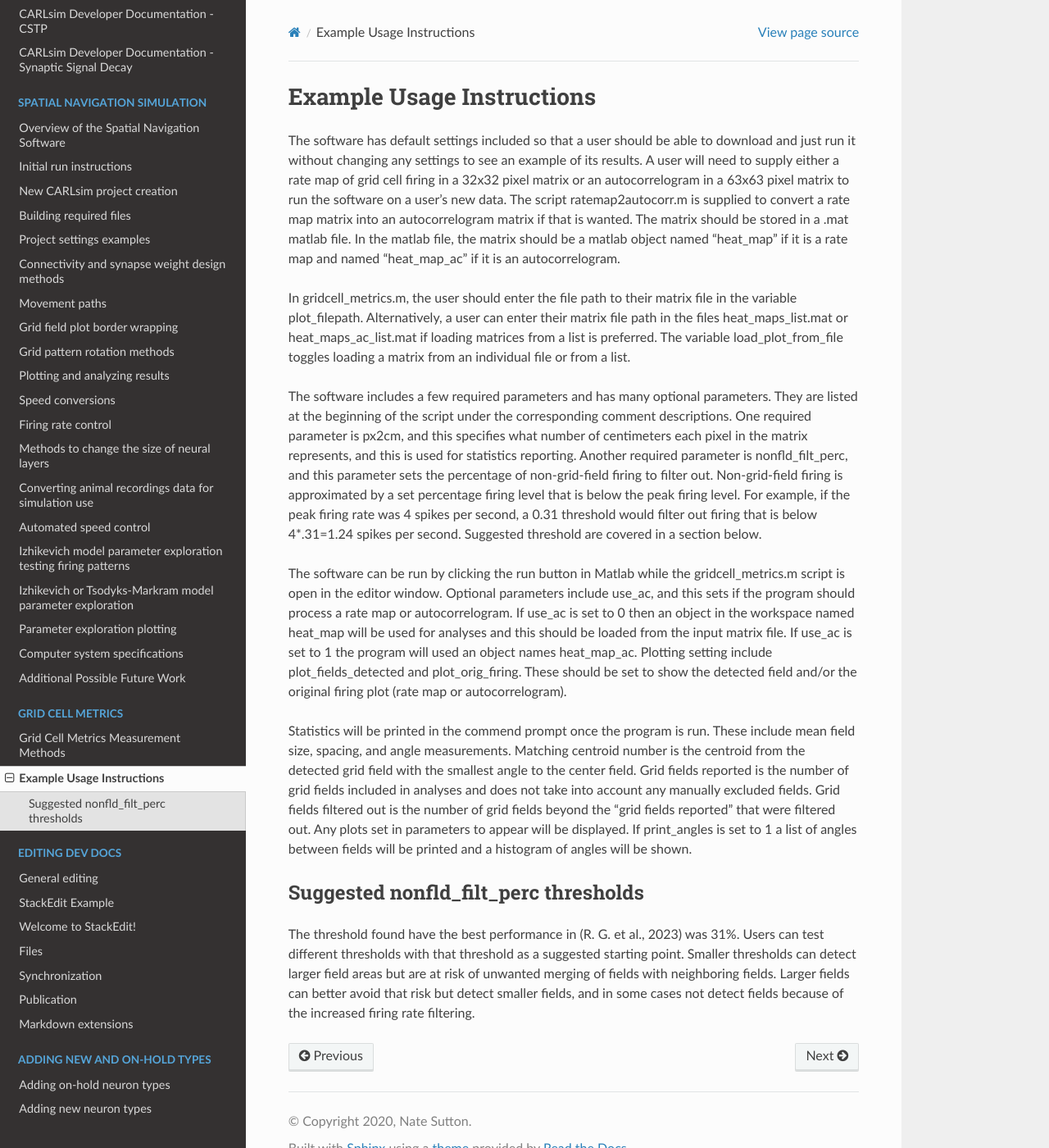
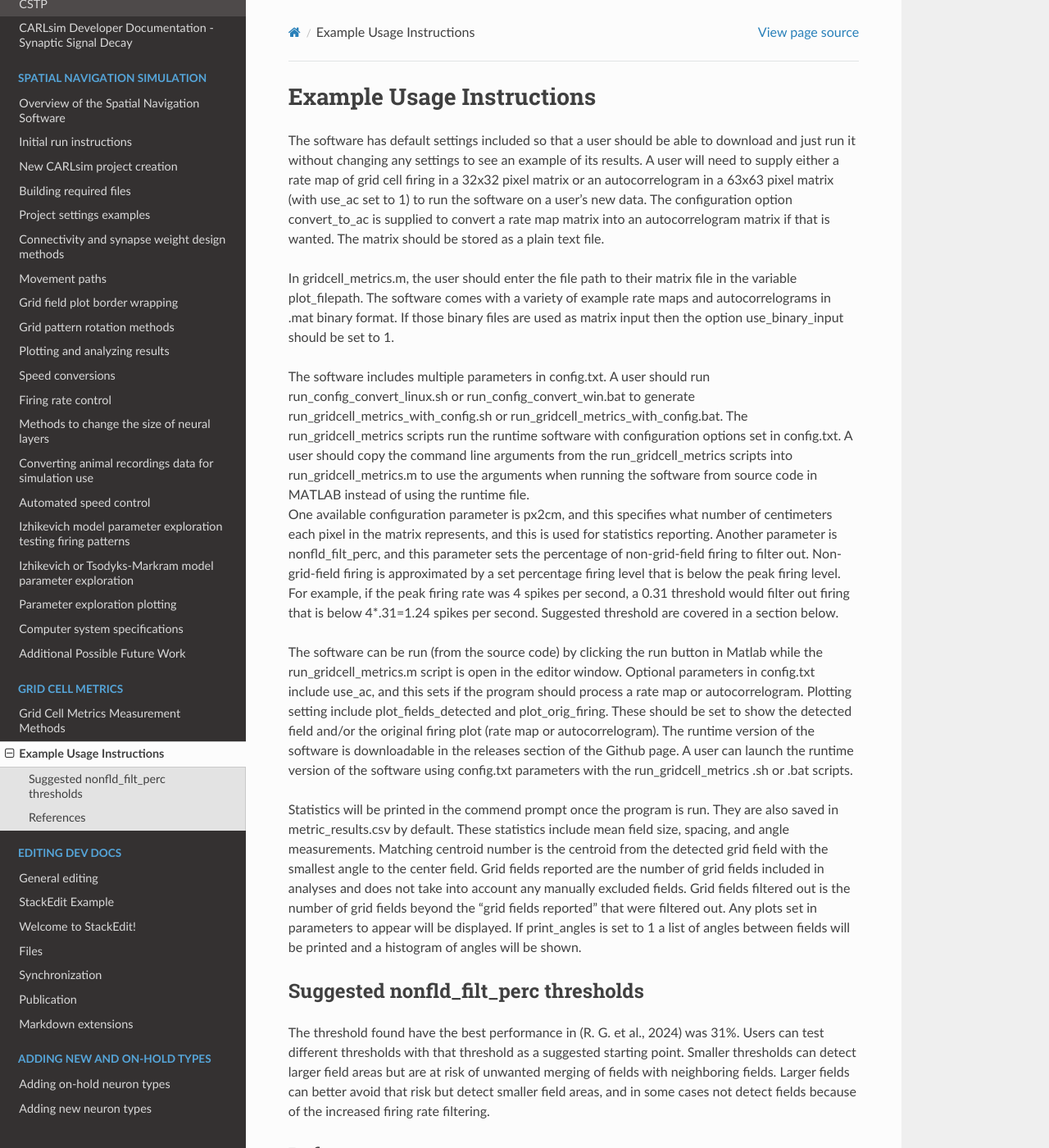
Before and after one commit to Hippocampome-Org/hco_dev_docs, a Sphinx documentation site: the page built from docs/gridcell_metrics/usage_instruct.md, in a window 1280 px wide and 1400 px high. Shown: the whole window at 82% size. Built offline with Sphinx 7.4.7 and the Read the Docs theme 3.1.0, drawn with Linux system fonts in a browser that asks for light colours; some of the changed text lies outside the part shown.

Commit message:
updated gridcell metrics docs

```diff
--- a/docs/gridcell_metrics/usage_instruct.md
+++ b/docs/gridcell_metrics/usage_instruct.md
@@ -1,15 +1,19 @@
 Example Usage Instructions
 ==========================
 
-The software has default settings included so that a user should be able to download and just run it without changing any settings to see an example of its results. A user will need to supply either a rate map of grid cell firing in a 32x32 pixel matrix or an autocorrelogram in a 63x63 pixel matrix to run the software on a user's new data. The script ratemap2autocorr.m is supplied to convert a rate map matrix into an autocorrelogram matrix if that is wanted. The matrix should be stored in a .mat matlab file. In the matlab file, the matrix should be a matlab object named "heat_map" if it is a rate map and named "heat_map_ac" if it is an autocorrelogram.
+The software has default settings included so that a user should be able to download and just run it without changing any settings to see an example of its results. A user will need to supply either a rate map of grid cell firing in a 32x32 pixel matrix or an autocorrelogram in a 63x63 pixel matrix (with use_ac set to 1) to run the software on a user's new data. The configuration option convert_to_ac is supplied to convert a rate map matrix into an autocorrelogram matrix if that is wanted. The matrix should be stored as a plain text file.
 <br>
-<br>In gridcell_metrics.m, the user should enter the file path to their matrix file in the variable plot_filepath. Alternatively, a user can enter their matrix file path in the files heat_maps_list.mat or heat_maps_ac_list.mat if loading matrices from a list is preferred. The variable load_plot_from_file toggles loading a matrix from an individual file or from a list.
+<br>In gridcell_metrics.m, the user should enter the file path to their matrix file in the variable plot_filepath. The software comes with a variety of example rate maps and autocorrelograms in .mat binary format. If those binary files are used as matrix input then the option use_binary_input should be set to 1.
 <br>
-<br>The software includes a few required parameters and has many optional parameters. They are listed at the beginning of the script under the corresponding comment descriptions. One required parameter is px2cm, and this specifies what number of centimeters each pixel in the matrix represents, and this is used for statistics reporting. Another required parameter is nonfld_filt_perc, and this parameter sets the percentage of non-grid-field firing to filter out. Non-grid-field firing is approximated by a set percentage firing level that is below the peak firing level. For example, if the peak firing rate was 4 spikes per second, a 0.31 threshold would filter out firing that is below 4*.31=1.24 spikes per second. Suggested threshold are covered in a section below.
+<br>The software includes multiple parameters in config.txt. A user should run run_config_convert_linux.sh or run_config_convert_win.bat to generate run_gridcell_metrics_with_config.sh or run_gridcell_metrics_with_config.bat. The run_gridcell_metrics scripts run the runtime software with configuration options set in config.txt. A user should copy the command line arguments from the run_gridcell_metrics scripts into run_gridcell_metrics.m to use the arguments when running the software from source code in MATLAB instead of using the runtime file.
+<br>One available configuration parameter is px2cm, and this specifies what number of centimeters each pixel in the matrix represents, and this is used for statistics reporting. Another parameter is nonfld_filt_perc, and this parameter sets the percentage of non-grid-field firing to filter out. Non-grid-field firing is approximated by a set percentage firing level that is below the peak firing level. For example, if the peak firing rate was 4 spikes per second, a 0.31 threshold would filter out firing that is below 4*.31=1.24 spikes per second. Suggested threshold are covered in a section below.
 <br>
-<br>The software can be run by clicking the run button in Matlab while the gridcell_metrics.m script is open in the editor window. Optional parameters include use_ac, and this sets if the program should process a rate map or autocorrelogram. If use_ac is set to 0 then an object in the workspace named heat_map will be used for analyses and this should be loaded from the input matrix file. If use_ac is set to 1 the program will used an object names heat_map_ac. Plotting setting include plot_fields_detected and plot_orig_firing. These should be set to show the detected field and/or the original firing plot (rate map or autocorrelogram).
+<br>The software can be run (from the source code) by clicking the run button in Matlab while the run_gridcell_metrics.m script is open in the editor window. Optional parameters in config.txt include use_ac, and this sets if the program should process a rate map or autocorrelogram. Plotting setting include plot_fields_detected and plot_orig_firing. These should be set to show the detected field and/or the original firing plot (rate map or autocorrelogram). The runtime version of the software is downloadable in the releases section of the Github page. A user can launch the runtime version of the software using config.txt parameters with the run_gridcell_metrics .sh or .bat scripts.
 <br>
-<br>Statistics will be printed in the commend prompt once the program is run. These include mean field size, spacing, and angle measurements. Matching centroid number is the centroid from the detected grid field with the smallest angle to the center field. Grid fields reported is the number of grid fields included in analyses and does not take into account any manually excluded fields. Grid fields filtered out is the number of grid fields beyond the "grid fields reported" that were filtered out. Any plots set in parameters to appear will be displayed. If print_angles is set to 1 a list of angles between fields will be printed and a histogram of angles will be shown.
+<br>Statistics will be printed in the commend prompt once the program is run. They are also saved in metric_results.csv by default. These statistics include mean field size, spacing, and angle measurements. Matching centroid number is the centroid from the detected grid field with the smallest angle to the center field. Grid fields reported are the number of grid fields included in analyses and does not take into account any manually excluded fields. Grid fields filtered out is the number of grid fields beyond the "grid fields reported" that were filtered out. Any plots set in parameters to appear will be displayed. If print_angles is set to 1 a list of angles between fields will be printed and a histogram of angles will be shown.
 
 ## Suggested nonfld_filt_perc thresholds
-The threshold found have the best performance in (R. G. et al., 2023) was 31%. Users can test different thresholds with that threshold as a suggested starting point. Smaller thresholds can detect larger field areas but are at risk of unwanted merging of fields with neighboring fields. Larger fields can better avoid that risk but detect smaller fields, and in some cases not detect fields because of the increased firing rate filtering.
+The threshold found have the best performance in (R. G. et al., 2024) was 31%. Users can test different thresholds with that threshold as a suggested starting point. Smaller thresholds can detect larger field areas but are at risk of unwanted merging of fields with neighboring fields. Larger fields can better avoid that risk but detect smaller field areas, and in some cases not detect fields because of the increased firing rate filtering.
+
+## References
+R. G., R., Ascoli, G. A., Sutton, N. M., & Dannenberg, H. (2024). Spatial periodicity in grid cell firing is explained by a neural sequence code of 2-D trajectories. eLife, 13.
```
Also changed, not shown: docs/gridcell_metrics/overview.md (+4 -6 lines).
